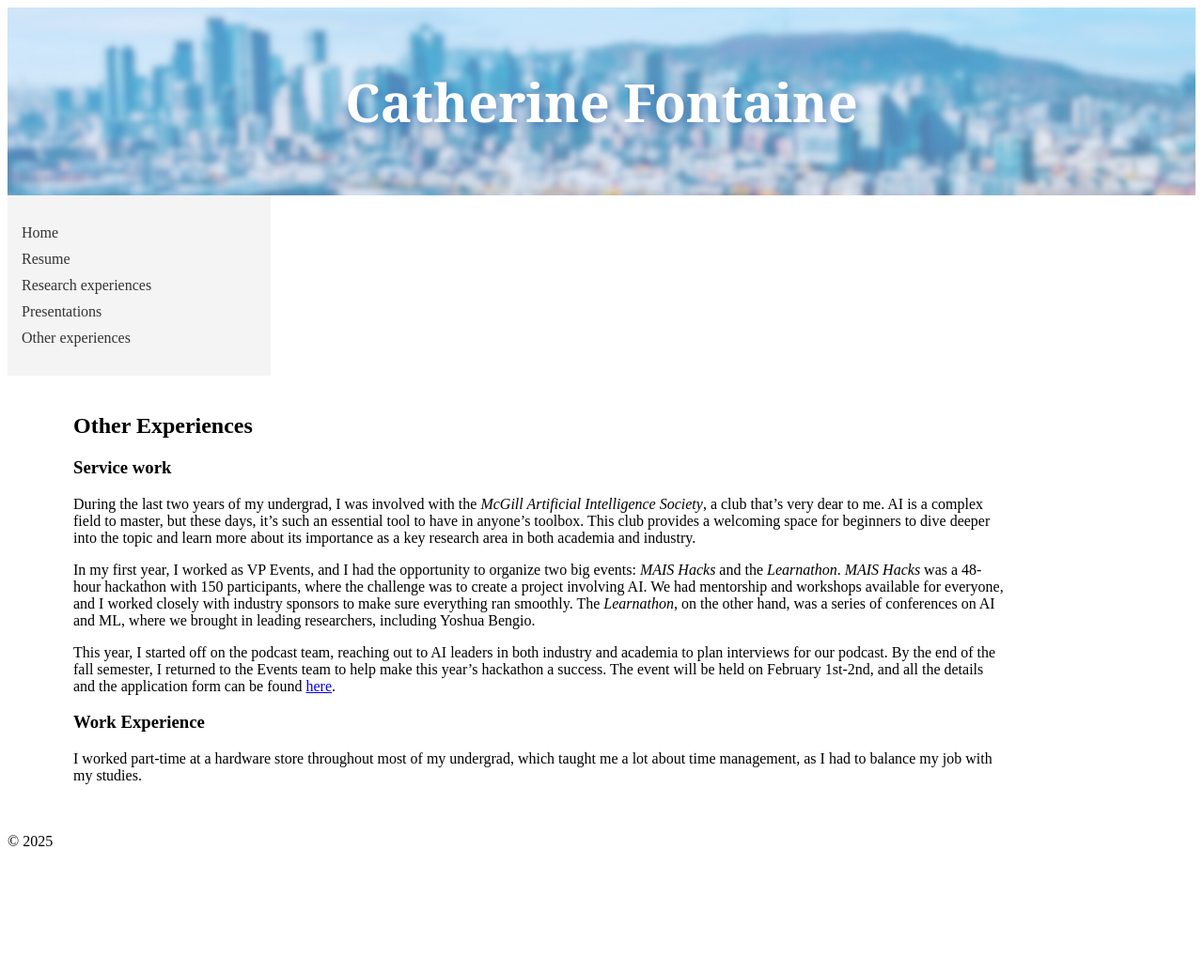
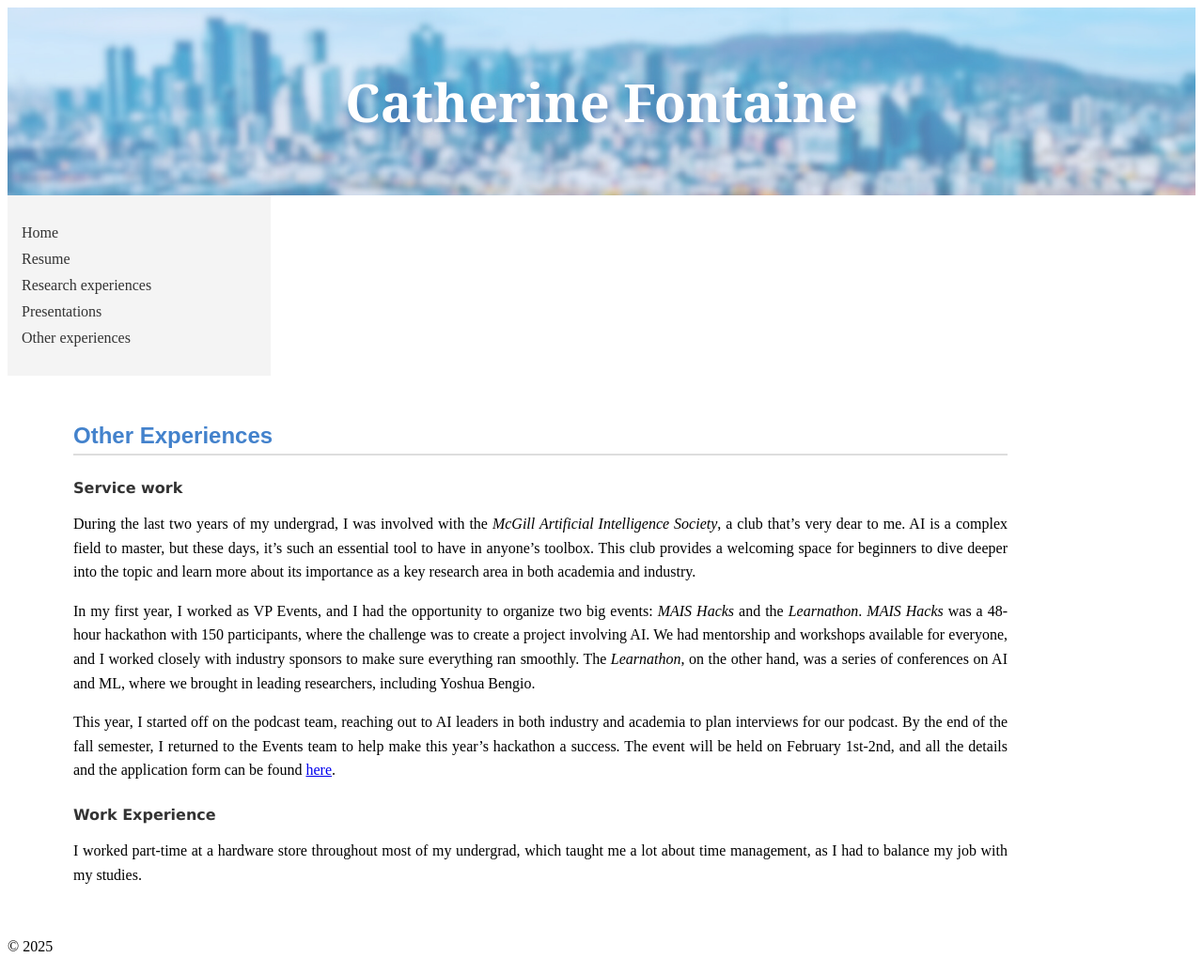
Before and after one commit to CatherineFontaine/CatherineFontaine.github.io, a Jekyll site: the page built from otherexperiences.md, in a window 1280 px wide. Shown: the whole page at 94% size. Built offline with Jekyll 4.4.1, drawn with Linux system fonts in a browser that asks for light colours; before the commit the page ends 921 px from its top, so only the background shows below that.

Commit message:
Update style.css

```diff
--- a/assets/css/style.css
+++ b/assets/css/style.css
@@ -1,4 +1,3 @@
-/* General styles */
 .container {
   display: flex;
   margin-top: 20px;
@@ -61,23 +60,61 @@
 
 .contact-info p {
   display: flex;
-  align-items: center;
-  justify-content: flex-start;
-  gap: 8px;
+  align-items: center; /* Align icon and text vertically */
+  justify-content: flex-start; /* Ensure everything aligns to the left */
+  gap: 8px; /* Space between icon and text */
   margin: 0;
 }
 
 .contact-icon {
-  width: 30px;
+  width: 30px; /* Icon size */
   height: 30px;
 }
 
+.content::after {
+  content: "";
+  display: table;
+  clear: both;
+}
+
+p {
+  text-align: justify;
+  line-height: 1.6;
+  margin-bottom: 15px;
+}
+
 h1 {
-  font-size: 2em;
-  font-family: 'Georgia', serif;
+  font-size: 2em; /* Larger font size */
+  font-family: 'Georgia', serif; /* Elegant font */
   color: white;
-  text-align: center;
-  margin-bottom: 20px;
+  text-align: center; /* Centered text */
+  margin-bottom: 20px; /* Space below */
+}
+
+h2 {
+  font-size: 1.5em; /* Slightly smaller than H1 */
+  font-family: 'Arial', sans-serif; /* Clean font */
+  color: #4382CC; /* Blue color */
+  border-bottom: 2px solid #ddd; /* Add an underline */
+  padding-bottom: 5px; /* Space between text and underline */
+  margin-top: 30px; /* Space above the title */
+  margin-bottom: 15px; /* Space below the title */
+}
+
+h3 {
+  font-size: 1em;
+  font-family: 'Verdana', sans-serif;
+  color: #333;
+  margin-top: 25px;
+  margin-bottom: 10px;
+}
+
+h4, h5, h6 {
+  font-size: 1em;
+  color: #333;
+  font-weight: bold;
+  margin-top: 20px;
+  margin-bottom: 3px;
 }
 
 header {
@@ -98,32 +135,122 @@
   left: 0;
   right: 0;
   bottom: 0;
-  background-color: rgba(255, 255, 255, 0.3);
+  background-color: rgba(255, 255, 255, 0.3); /* White with transparency */
   z-index: 1;
 }
 
+/* Ensure the name is on top of the image */
 header h1 {
-  font-size: 3.5em;
-  margin: 0;
-  position: absolute;
-  top: 50%;
-  left: 50%;
-  transform: translate(-50%, -50%);
-  z-index: 1;
-  text-shadow: 4px 4px 8px rgba(55, 110, 175, 0.7);
+  font-size: 3.5em; /* Adjust the font size of your name */
+  margin: 0; /* Remove any default margin */
+  position: absolute; /* Position the text absolutely within the header */
+  top: 50%; /* Position the text vertically in the center */
+  left: 50%; /* Position the text horizontally in the center */
+  transform: translate(-50%, -50%); /* Correct the centering */
+  z-index: 1; /* Ensure the text is above the background */
+  text-shadow: 4px 4px 8px rgba(55, 110, 175, 0.7); /* Add a shadow to make it stand out */
 }
 
-/* Images */
 img {
   max-width: 100%;
   height: auto;
   display: block;
-  margin: 0 auto;
+  margin: 0 auto; /* Center images */
 }
 
-/* Hamburger button */
+/* Responsive styles for smaller screens */
+@media (max-width: 768px) {
+  /* Stack the layout vertically */
+  .container {
+    flex-direction: column;
+    margin-top: 10px; /* Reduce the top margin */
+  }
+
+  /* Sidebar takes full width on small screens */
+  .sidebar {
+    width: 100%;
+    margin-bottom: 20px;
+  }
+
+  /* Content also takes full width */
+  .content {
+    margin-left: 0;
+    width: 100%;
+  }
+
+  /* Header adjustments for smaller screens */
+  header {
+    height: 150px; /* Reduce header height */
+  }
+
+  header h1 {
+    font-size: 2em; /* Adjust font size for the header text */
+  }
+
+  /* Right-block adjustments */
+  .right-block {
+    width: 100%; /* Make the block full-width */
+    float: none; /* Remove the float */
+    margin: 0 auto; /* Center it */
+  }
+
+  /* Profile picture adjustment */
+  .profile-pic {
+    width: 200px; /* Smaller profile picture */
+    height: 200px;
+  }
+
+  /* Reduce padding in the sidebar */
+  .sidebar {
+    padding: 10px;
+  }
+
+  .contact-info {
+    justify-content: center; /* Center icons and text on small screens */
+    flex-direction: column; /* Stack icons and text vertically */
+  }
+}
+
+/* Sidebar styles */
+.container {
+  display: flex;
+  margin-top: 20px;
+}
+
+.sidebar {
+  width: 250px;
+  padding: 15px;
+  background-color: #f4f4f4;
+  transition: all 0.3s ease; /* Smooth transition for opening/closing */
+}
+
+.content {
+  margin-left: 50px;
+  padding: 20px;
+  width: calc(100% - 270px);
+}
+
+.sidebar ul {
+  list-style: none;
+  padding: 0;
+}
+
+.sidebar li {
+  margin: 10px 0;
+}
+
+.sidebar a {
+  text-decoration: none;
+  color: #333;
+}
+
+.sidebar a:hover {
+  color: #007bff;
+}
+
+/* New styles for Hamburger Menu */
 .hamburger {
-  display: none;
+  display: none; /* Hidden by default */
   font-size: 1.5em;
   cursor: pointer;
   position: absolute;
@@ -132,7 +259,7 @@
   z-index: 2;
 }
 
-/* Sidebar toggle on mobile */
+/* Show sidebar when it's toggled */
 .sidebar.show {
   display: block;
   position: fixed;
@@ -145,6 +272,47 @@
   z-index: 1;
 }
 
+/* Right-block styles */
+.right-block {
+  width: 325px;
+  padding: 15px;
+  background-color: #f9f9f9;
+  border: 1px solid #ddd;
+  border-radius: 8px;
+  float: right;
+  margin-left: 20px;
+  text-align: center;
+}
+
+.profile-pic {
+  width: 320px;
+  height: 320px;
+  border-radius: 50%;
+  margin-bottom: 10px;
+  object-fit: cover;
+}
+
+.contact-icon {
+  width: 30px;
+  height: 30px;
+  margin-right: 10px;
+  vertical-align: middle;
+}
+
+.contact-info {
+  font-size: 1.1em;
+  color: #333;
+  display: flex;
+  align-items: center;
+  gap: 10px;
+}
+
+.content::after {
+  content: "";
+  display: table;
+  clear: both;
+}
+
 /* Responsive styles */
 @media (max-width: 768px) {
   /* Stack layout vertically */
@@ -153,6 +321,7 @@
     margin-top: 10px;
   }
 
+  /* Sidebar takes full width on small screens */
   .sidebar {
     display: none;
     position: absolute;
@@ -169,31 +338,22 @@
     display: block;
   }
 
-  /* Show sidebar when active */
-  .sidebar.show {
-    display: block;
-  }
-
   /* Adjust content */
   .content {
     margin-left: 0;
     width: 100%;
   }
 
+  /* Right-block adjustments */
   .right-block {
     width: 100%;
     float: none;
     margin: 0 auto;
   }
 
+  /* Profile picture adjustment */
   .profile-pic {
     width: 200px;
     height: 200px;
   }
-
-  /* Adjust icon position on mobile */
-  .contact-info {
-    justify-content: center;
-    flex-direction: column;
-  }
 }
```
